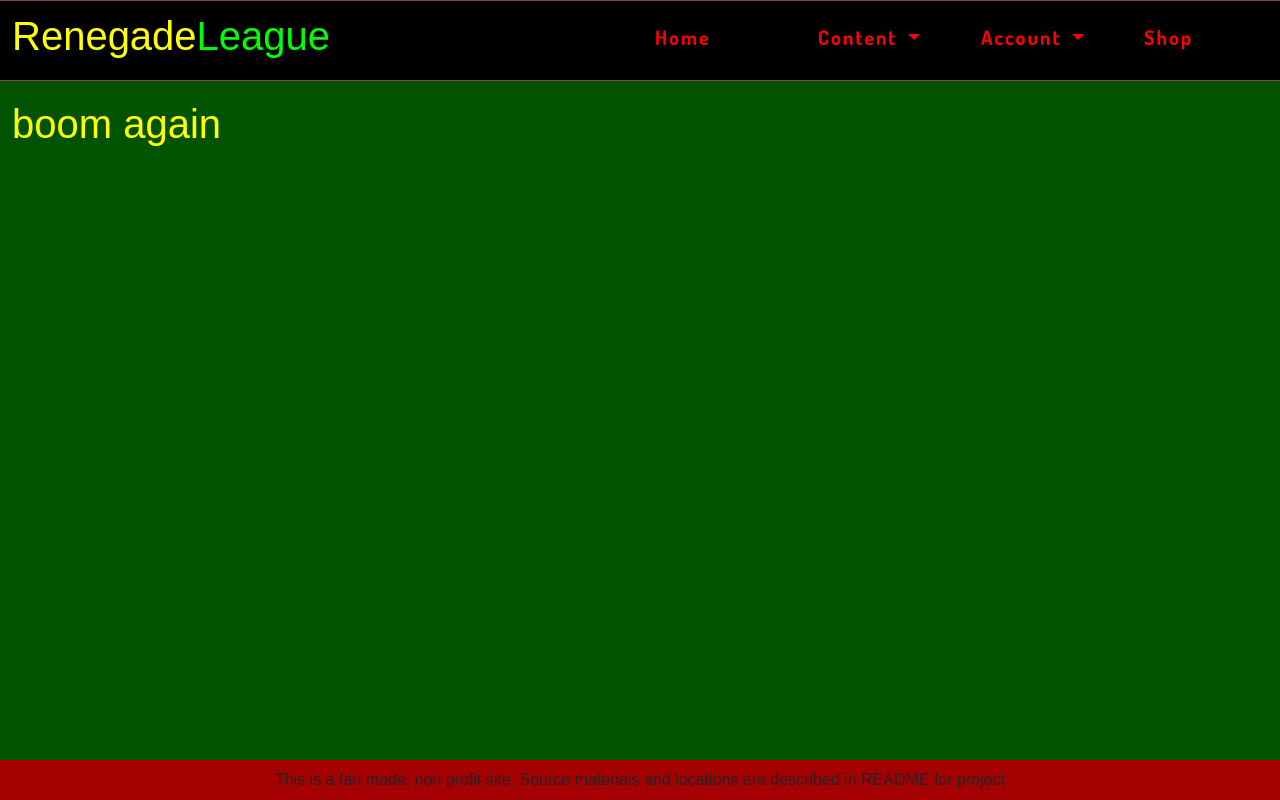
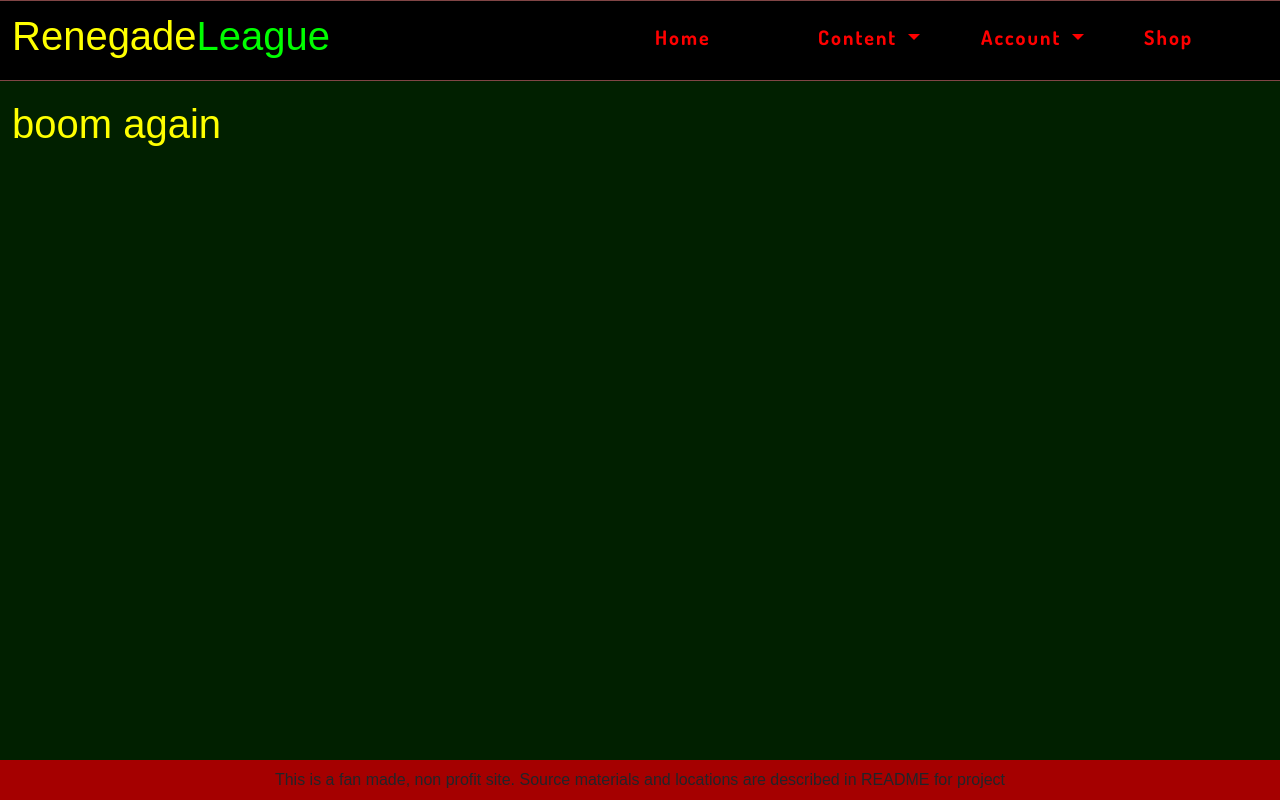
Before and after one commit to lukemunsch/fantasy-blog-shop, a Django app: page /console/ in a window 1280 px wide. Run offline with Django 3.2, Linux system fonts and the light colour scheme; some libraries are stand-ins or nearby versions; some web fonts are replaced.

Commit message:
Update background colour for pages

```diff
--- a/static/css/base.css
+++ b/static/css/base.css
@@ -70,7 +70,7 @@ body {
     top: 0;
     left: 0;
     position: fixed;
-    background: #015300;
+    background: #012000;
     z-index: -1;
 }
 
```
